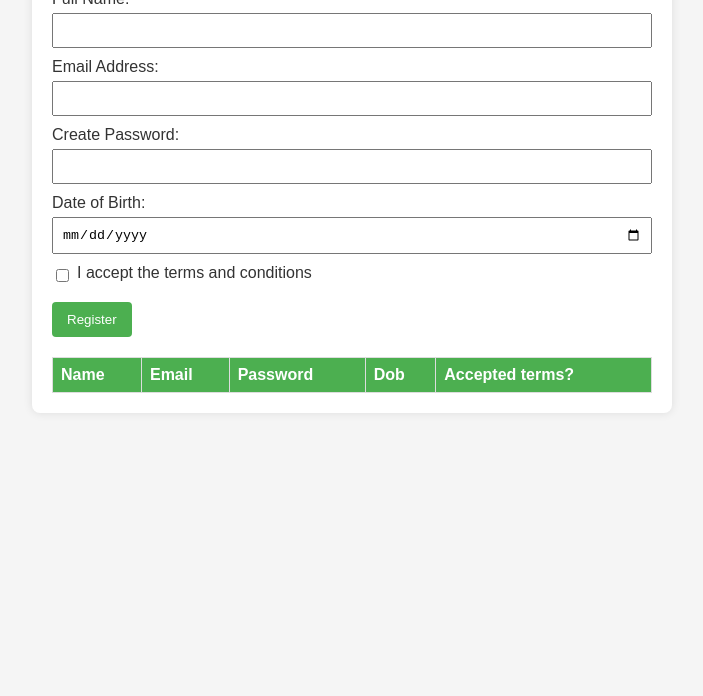
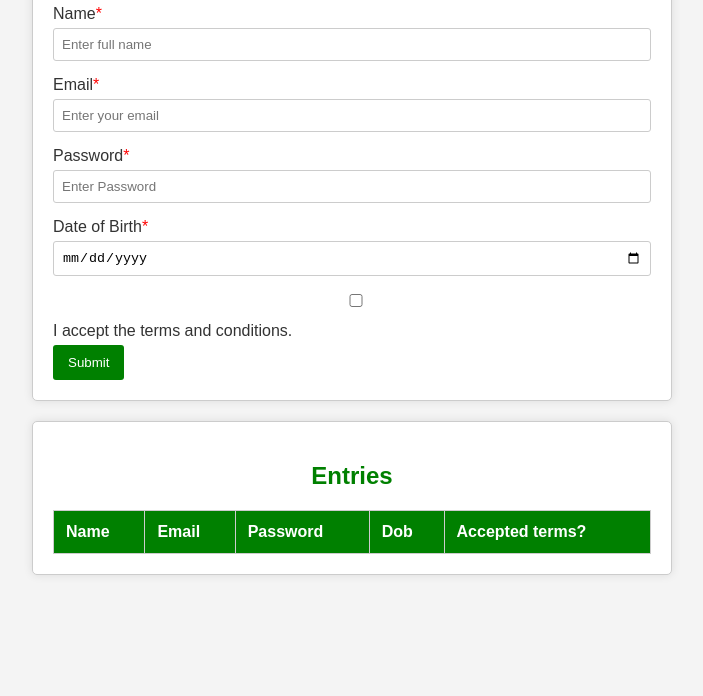
Before and after one commit to jayadir/wd101, a plain HTML site: page index.html in a window 1280 px wide. Shown: the part 104-800 px from the top of the page, without its empty margins (288-991 px from the left). Drawn offline with Linux system fonts and the light colour scheme.

Commit message:
Update index.html

```diff
--- a/index.html
+++ b/index.html
@@ -1,141 +1,115 @@
 <!DOCTYPE html>
 <html lang="en">
 <head>
-    <script src="index.js" defer></script>
-    <meta charset="UTF-8" />
-    <meta http-equiv="X-UA-Compatible" content="IE=edge" />
-    <meta name="viewport" content="width=device-width, initial-scale=1.0" />
-    <title>User Registration Form</title>
+    <meta charset="UTF-8">
+    <meta name="viewport" content="width=device-width, initial-scale=1.0">
+    <title>Registration Form</title>
     <style>
         body {
             font-family: Arial, sans-serif;
-  background-color: #f5f5f5;
-  color: #333;
+            background-color: #f4f4f4;
+            margin: 0;
+            padding: 0;
         }
 
         .container {
-  max-width: 600px;
-  margin: 0 auto;
+            width: 50%;
+            margin: auto;
+        }
+
+        .form-container,
+        .table-container {
+            margin-top: 20px;
             padding: 20px;
             background-color: #fff;
-  border-radius: 8px;
-  box-shadow: 0 0 10px rgba(0, 0, 0, 0.1);
+            border: 1px solid #ccc;
+            border-radius: 5px;
+            box-shadow: 0px 0px 10px rgba(0, 0, 0, 0.1);
         }
 
-.heading {
-  font-size: 24px;
+        h2 {
             text-align: center;
-  margin-top: 0;
-}
-
-hr {
-  border: 1px solid #ddd;
-}
-
-form {
-  margin-top: 20px;
+            color: #008000;
         }
 
         label {
             display: block;
             margin-bottom: 5px;
+            color: #333;
         }
 
-.input-field {
+        input[type="text"],
+        input[type="email"],
+        input[type="password"],
+        input[type="date"],
+        input[type="checkbox"] {
             width: 100%;
             padding: 8px;
-  margin-bottom: 10px;
+            margin-bottom: 15px;
+            border: 1px solid #ccc;
+            border-radius: 3px;
             box-sizing: border-box;
         }
 
-.checkbox-container {
-  display: flex;
-  align-items: center;
-  margin-bottom: 15px;
-}
-
-.checkbox-container input {
-  margin-right: 8px;
-}
-
-.submit-button {
-  background-color: #4caf50;
+        button {
+            padding: 10px 15px;
+            background-color: #008000;
             color: #fff;
-  padding: 10px 15px;
             border: none;
-  border-radius: 4px;
+            border-radius: 3px;
             cursor: pointer;
         }
 
-.user-table {
+        table {
             width: 100%;
+            border-collapse: collapse;
             margin-top: 20px;
-  border-collapse: collapse;
         }
 
-.user-table th, .user-table td {
-  border: 1px solid #ddd;
-  padding: 8px;
+        th, td {
+            padding: 12px;
+            border: 1px solid #ccc;
             text-align: left;
         }
 
-.user-table th {
-  background-color: #4caf50;
+        th {
+            background-color: #008000;
             color: #fff;
         }
+
+        tbody tr:hover {
+            background-color: #f5f5f5;
+        }
     </style>
+    <script src="index.js"></script>
 </head>
 <body>
     <div class="container">
-      <h1 class="heading">User Registration Form</h1>
-      <hr />
-      <form action="#" id="userForm" onsubmit="submitForm(event)">
-        <label for="name">Full Name:</label>
-        <input
-          class="input-field"
-          type="text"
-          name="FullName"
-          id="name"
-          required
-        />
-        <label for="email">Email Address:</label>
-        <input
-          class="input-field"
-          type="email"
-          name="EmailAddress"
-          id="email"
-          required
-        />
-        <label for="password">Create Password:</label>
-        <input
-          class="input-field"
-          type="password"
-          name="Password"
-          id="password"
-          required
-        />
-        <label for="dob">Date of Birth:</label>
-        <input
-          class="input-field"
-          type="date"
-          name="DateOfBirth"
-          id="dob"
-          required
-        />
-        <div class="checkbox-container">
-          <input
-            type="checkbox"
-            name="AcceptTerms"
-            id="acceptTerms"
-            required
-          />
-          <label for="acceptTerms">I accept the terms and conditions</label>
+        <div class="form-container">
+            <h2>Registration Form</h2>
+            <form id="registrationForm">
+                <label for="name">Name<font color="red">*</font></label>
+                <input type="text" id="name" name="name" placeholder="Enter full name" required>
+
+                <label for="email">Email<font color="red">*</font></label>
+                <input type="email" id="email" name="email" required placeholder="Enter your email">
+
+                <label for="password">Password<font color="red">*</font></label>
+                <input type="password" id="password" name="password" placeholder="Enter Password" required>
+
+                <label for="dob">Date of Birth<font color="red">*</font></label>
+                <input type="date" id="dob" name="dob" placeholder="dd/mm/yyyy" onchange="restrict()" required class="form-control date-input">
+
+                <input type="checkbox" id="terms" name="terms" required>
+                <label for="terms">I accept the terms and conditions.</label>
+
+                <button type="submit">Submit</button>
+            </form>
         </div>
-        <button class="submit-button" type="submit">
-          Register
-        </button>
-      </form>
-      <table class="user-table" id="userTable">
+
+        <div class="table-container" id="output">
+            <h2>Entries</h2>
+            <table>
                 <thead>
                     <tr>
                         <th>Name</th>
@@ -145,8 +119,9 @@ label {
                         <th>Accepted terms?</th>
                     </tr>
                 </thead>
-        <tbody id="tableBody"></tbody>
+                <tbody id="userTableBody"></tbody>
             </table>
+        </div>
     </div>
 </body>
 </html>
```
Lines whose indentation alone changed are shown as unchanged.
